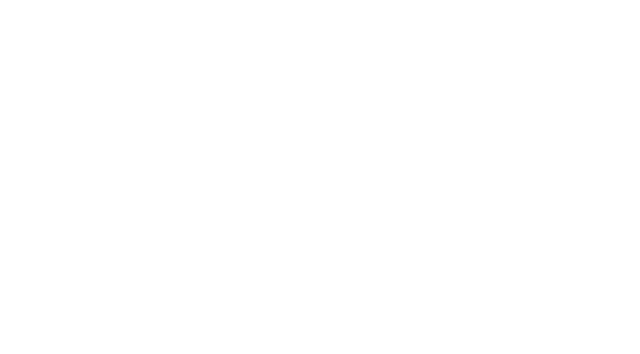
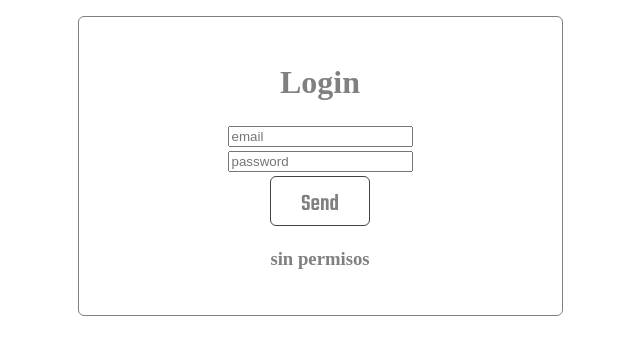
Before and after one commit to masacr3/finanzas, a React (Vite) app: page /#/login in a window 1280 px wide. Before the commit this address had no page. Shown: the top 354 px of the page, without its empty margins (320-960 px from the left). Built offline with nearby package versions, Linux system fonts and the light colour scheme.

Commit message:
subo cosas con bugs

```diff
--- /dev/null
+++ b/src/auth/AuthProvider.jsx
@@ -0,0 +1,21 @@
+import React, { createContext, useContext, useEffect, useState } from 'react';
+
+const AuthContext = createContext();
+
+export const AuthProvider = ({ children }) => {
+  const [isLoggedIn, setIsLoggedIn] = useState(false);
+  const [cont, setCont] = useState(0)
+
+  const loginapp = () => setIsLoggedIn(true);
+  const logoutapp = () => setIsLoggedIn(false);
+
+  return (
+    <AuthContext.Provider value={{ isLoggedIn, loginapp, logoutapp }}>
+      {children}
+    </AuthContext.Provider>
+  );
+};
+
+export const useAuth = () => {
+  return useContext(AuthContext);
+};
--- a/src/componentes/Offserve.jsx
+++ b/src/componentes/Offserve.jsx
@@ -1,7 +1,46 @@
-import React from 'react'
+import React, { useEffect, useState } from 'react'
 import imgServe from '../assets/offserve-w.png'
+import { useNavigate } from 'react-router-dom'
+import { ApiLogin } from '../constantes/ApiFinanzas'
+import { useAuth } from '../auth/AuthProvider'
+import axios from 'axios'
+
 
 function Offserve() {
+
+  const { logoutapp } = useAuth();
+  const navigate = useNavigate()
+  const [cont, setCont] = useState(0)
+
+  useEffect(() => {
+
+    setCont(cont + 1)
+
+    console.log("renderizo Offserve ", cont)
+
+
+    console.log(localStorage.getItem('auth'))
+
+    if (localStorage.getItem('auth') == null ){
+      return navigate("/login")
+    }
+
+    const credencial = localStorage.getItem('auth')
+
+    axios.get(ApiLogin, {
+      headers: {
+      // 'Content-Type': 'application/json',
+      'Authorization': credencial }
+    })
+    .then(res => console.log("tiene auth para usar la app"))
+    .catch(erro =>{
+      console.log("no tiene las credenciales para usar la app")
+      navigate("/login")
+      logoutapp()
+      localStorage.clear()
+    })
+  },[])
+
   return (
     <div className='row full-h jc-center'>
         <img src={imgServe} className='off-serve' />
--- a/src/componentes/Saldo.css
+++ b/src/componentes/Saldo.css
@@ -79,14 +79,14 @@ button{
     box-sizing: border-box;
 }
 
-input{
+/* input{
     outline: none;
     border: none;
     background-color: transparent;
     color: gray;
     box-sizing: border-box;
     width: 100%;
-}
+} */
 
 span{
     margin-right: 20px;
@@ -139,7 +139,6 @@ span{
 
 
 .bton-pop{
-
     width: 90px;
     height: 70px;
     border: 1px solid rgb(145, 156, 133);
@@ -147,8 +146,17 @@ span{
     border-radius: 6px;
     font-family: 'Teko', sans-serif;
     font-size: 30px;
+}
 
+.bton-send{
+    width: 100px;
+    height: 50px;
+    border: 1px solid rgb(70, 67, 62);
+    border-radius: 6px;
+    font-family: 'Teko', sans-serif;
+    font-size: 24px;
 }
+
 
 .off-serve{
     width: 300px;
@@ -158,3 +166,7 @@ span{
 .full-h{
     height: 85vh;
 }
+
+.box-login-h{
+    height: 300px;
+}
--- a/src/constantes/ApiFinanzas.js
+++ b/src/constantes/ApiFinanzas.js
@@ -1,5 +1,5 @@
-//const _endPoint = 'http://localhost:8000/'
-const _endPoint = 'https://fastapitest-mjo6.onrender.com/'
+const _endPoint = 'http://localhost:8000/'
+//const _endPoint = 'https://fastapitest-mjo6.onrender.com/'
 
 export const ApiSaldo = _endPoint +'finanzas/saldo'
 export const ApiGastos = _endPoint +'finanzas/gastos'
@@ -9,5 +9,6 @@ export const ApiPopGasto = _endPoint +'finanzas/gastos/item'
 export const ApiPopSaldo = _endPoint +'finanzas/saldos/item'
 export const ApiGastosDetallado = _endPoint +'finanzas/gastos_detallado'
 export const ApiIngresoDineroDetallado = _endPoint +'finanzas/ingresodinero_detallado'
+export const ApiLogin = _endPoint +'finanzas/credencial'
 
 //uvicorn main:app --host 0.0.0.0 --port 8000 --reload
--- /dev/null
+++ b/src/login/Login.jsx
@@ -0,0 +1,75 @@
+import React, { useEffect, useState } from 'react'
+import {ApiLogin} from '../constantes/ApiFinanzas'
+import {useAuth} from '../auth/AuthProvider'
+import { useNavigate } from 'react-router-dom'
+import axios from 'axios'
+
+
+function Login() {
+    const [inputs, setInputs] = useState({username : "", password : ""})
+    const { isLoggedIn, loginapp, logoutapp } = useAuth();
+    const [cont , setCont] = useState(0)
+    const navigate = useNavigate();
+
+    const hUser = (e) => setInputs( {...inputs, username : e.target.value });
+    const hPass = (e) => setInputs( {...inputs, password : e.target.value});
+
+    const submit = () =>{
+        console.log(inputs)
+        axios.get(ApiLogin,{
+            headers: {
+                // 'Content-Type': 'application/json',
+                'Authorization': `Basic ${btoa(`${inputs.username}:${inputs.password}`)}`,
+              }
+        })
+        .then(res =>{
+            localStorage.setItem("auth", `Basic ${btoa(`${inputs.username}:${inputs.password}`)}`)
+            loginapp()
+            setInputs({username : "", password : ""})
+        })
+        .catch(error => {
+            console.log(error.response.status)
+            logoutapp()
+            localStorage.clear()
+            setInputs({username : "", password : ""})
+        });
+    }
+
+    useEffect( () => {
+
+        console.log("renderizoLogin",cont)
+
+        if (isLoggedIn == true ){
+            navigate('/home');
+        }
+        else {
+            if ( localStorage.getItem("auth") && isLoggedIn == false ){
+                loginapp()
+            }
+        }
+
+        setCont(cont+1)
+    },[isLoggedIn])
+
+  return (
+    <div className='box box-login-h pa-24 col full-w'>
+        <h1>Login</h1>
+        <input
+            type="text"
+            placeholder='email'
+            onChange={hUser}
+            value={inputs.username}
+            />
+        <input
+            type="text"
+            placeholder='password'
+            onChange={hPass}
+            value={inputs.password}
+            />
+        <button className='bton-send' onClick={submit}>Send</button>
+        <h3>{isLoggedIn ? "autorizado" : "sin permisos"}</h3>
+    </div>
+  )
+}
+
+export default Login
--- /dev/null
+++ b/src/rutas/Crendenciales.jsx
@@ -0,0 +1,27 @@
+import React, { useEffect } from 'react'
+import { useAuth } from '../auth/AuthProvider'
+import { ApiLogin } from '../constantes/ApiFinanzas';
+import { useNavigate } from 'react-router-dom';
+
+function Crendenciales() {
+    const {isLoggedIn, loginapp } = useAuth();
+    const navTO = useNavigate();
+
+    useEffect(()=>{
+        if ( localStorage.getItem('auth')){
+            loginapp();
+            navTO("/home");
+            return
+        }else{
+            return navTO("/login");
+        }
+    },[])
+
+    return (
+        <div>
+
+        </div>
+  )
+}
+
+export default Crendenciales
--- a/src/rutas/Main.jsx
+++ b/src/rutas/Main.jsx
@@ -1,33 +1,16 @@
-import React from 'react'
-import { Route, Routes, Navigate, HashRouter, NavLink } from 'react-router-dom';
-import Offserve from '../componentes/Offserve';
+import { Routes, HashRouter } from 'react-router-dom';
+import { AuthProvider } from '../auth/AuthProvider';
+import Rutas from './Rutas';
 
-const isAuthenticated = false; // Verificar si el usuario está autenticado
+const Main = () => {
 
+  return (
+    <HashRouter>
+      <AuthProvider>
+        <Rutas />
+      </AuthProvider>
+    </HashRouter>
+  );
+};
 
-// const Home = () => {
-//   return (
-//     <div>
-//       <h1>INICIO</h1>
-//       <NavLink to="/dashboard">Dashboard</NavLink>
-//     </div>
-
-//   )
-// }
-
-
-
-const Main = () => (
-  <HashRouter>
-    <Routes>
-      <Route path="/" exact element={<Offserve />} />
-      {/* <Route path="/login" element={<Login />} />
-      <Route
-        path="/dashboard"
-        element={isAuthenticated ? <Dashboard /> : <Navigate to="/login" />}
-      /> */}
-    </Routes>
-  </HashRouter>
-);
-
-export default Main
+export default Main;
--- /dev/null
+++ b/src/rutas/Rutas.jsx
@@ -0,0 +1,31 @@
+import React from 'react'
+import Crendenciales from './Crendenciales'
+import Offserve from '../componentes/Offserve'
+import Login from '../login/Login'
+import { Route, Routes } from 'react-router-dom'
+import { Navigate } from 'react-router-dom'
+import { useAuth } from '../auth/AuthProvider'
+
+function Rutas() {
+  const {isLoggedIn} = useAuth();
+
+  // Lógica condicional para decidir qué mostrar
+  const renderElement = () => {
+    if (isLoggedIn) {
+      return <Offserve />;
+    } else {
+      return <Navigate to="/login" />;
+    }
+  };
+
+  return (
+    <Routes>
+      <Route path="/" index element={<Crendenciales />}/>
+      <Route path="/home" element={ renderElement } />
+      <Route path="/login" element={ <Login />} />
+      {/* Otras rutas protegidas */}
+    </Routes>
+  )
+}
+
+export default Rutas
```
Also changed, not shown: src/rutas/ProtectedRoute.jsx (added, +28 -0 lines).
